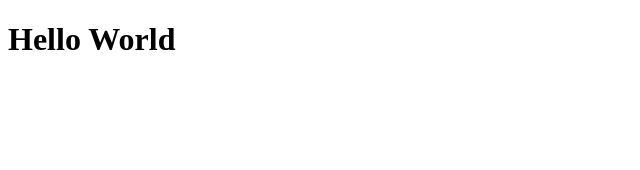
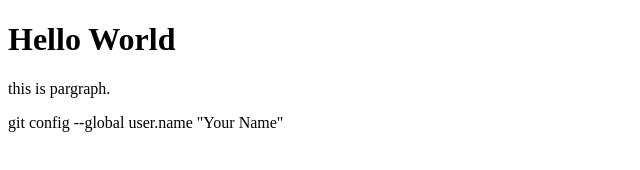
Before and after one commit to saiyambhandari81-debug/git, a plain HTML site: page index.html in a window 1280 px wide. Shown: the whole page, without its empty margins (0-640 px from the left). Drawn offline with Linux system fonts and the light colour scheme.

Commit message:
second commit

```diff
--- a/index.html
+++ b/index.html
@@ -7,6 +7,8 @@
 </head>
 <body>
     <h1>Hello World</h1>
-    <scrip src="script.js"></scrip>
+    <p>this is pargraph.</p>
+    <scrip src="script.js"></script>
+        git config --global user.name "Your Name"
 </body>
 </html>
```
